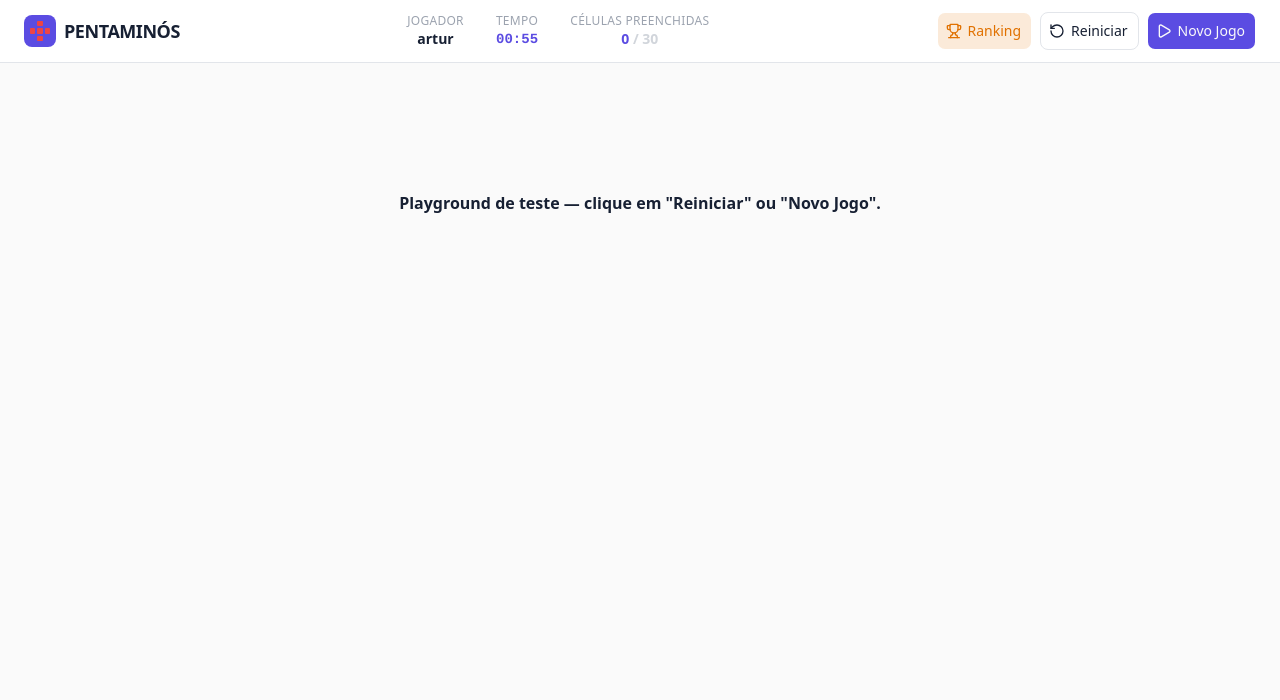
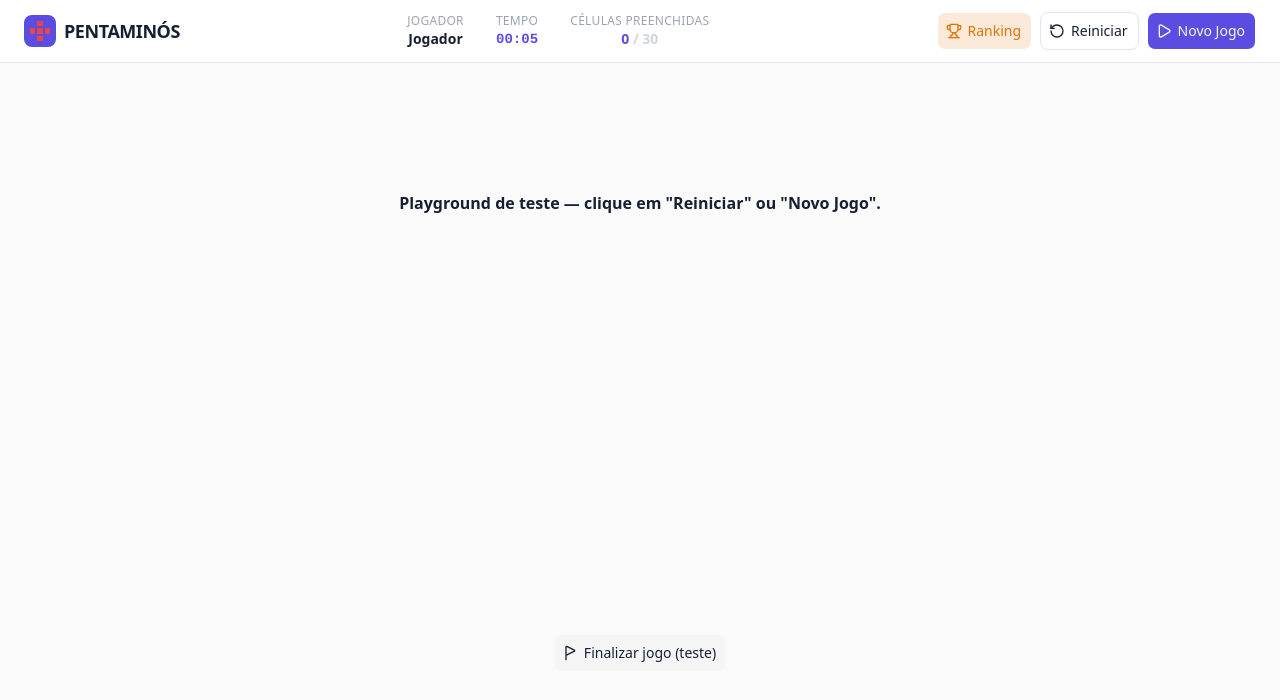
Before and after one commit to Myllenam/pentaminos, a Next.js app in the folder pentaminos/: page /jogar in a window 1280 px wide. Shown: the top 700 px of the page. Built offline with nearby package versions, Linux system fonts and the light colour scheme.

Commit message:
fix: ajusta tela e dados do ranking

```diff
--- a/pentaminos/app/jogar/page.tsx
+++ b/pentaminos/app/jogar/page.tsx
@@ -1,19 +1,66 @@
 "use client";
 
-import { useState } from "react";
+import { Suspense, useEffect, useState } from "react";
+import { useSearchParams } from "next/navigation";
+import { FlagTriangleRight } from "lucide-react";
 
 import { Alert } from "@/components/alert/alert";
 import { Header } from "@/components/header/header";
 import { Ranking } from "@/components/ranking/ranking";
+import { Button } from "@/components/ui/button";
+import { finishGame, formatElapsedTime } from "@/lib/ranking";
 
-export default function Page() {
+function GamePage() {
+  const searchParams = useSearchParams();
+  const playerName = searchParams.get("nome") || "Jogador";
+  const pieceCount = Number(searchParams.get("pecas")) || 6;
+  const totalCells = pieceCount * 5; // cada pentaminó ocupa 5 células
+
   const [restartOpen, setRestartOpen] = useState(false);
   const [newGameOpen, setNewGameOpen] = useState(false);
   const [rankingOpen, setRankingOpen] = useState(false);
 
+  const [elapsedSeconds, setElapsedSeconds] = useState(0);
+  const [isRunning, setIsRunning] = useState(true);
+
+  useEffect(() => {
+    if (!isRunning) return;
+
+    const interval = setInterval(() => {
+      setElapsedSeconds((current) => current + 1);
+    }, 1000);
+
+    return () => clearInterval(interval);
+  }, [isRunning]);
+
+  const handleRestart = () => {
+    setElapsedSeconds(0);
+    setIsRunning(true);
+    console.log("partida reiniciada");
+  };
+
+  /**
+   * TODO(time): substituir esse botão pela chamada de finishGame()
+   * no momento em que a lógica do tabuleiro detectar que todas as
+   * células foram preenchidas corretamente.
+   */
+  const handleFinishTest = () => {
+    setIsRunning(false);
+    finishGame({
+      player: playerName,
+      pieces: pieceCount,
+      elapsedSeconds,
+    });
+    setRankingOpen(true);
+  };
+
   return (
     <div className="flex flex-col flex-1 bg-zinc-50 font-sans">
       <Header
+        playerName={playerName}
+        time={formatElapsedTime(elapsedSeconds)}
+        filledCells={0}
+        totalCells={totalCells}
         onRestart={() => setRestartOpen(true)}
         onNewGame={() => setNewGameOpen(true)}
         onOpenRanking={() => setRankingOpen(true)}
@@ -23,6 +70,19 @@ export default function Page() {
         <p className="font-bold text-foreground">
           Playground de teste — clique em &quot;Reiniciar&quot; ou &quot;Novo Jogo&quot;.
         </p>
+
+        {/* Botão temporário só para validar o fluxo de vitória + ranking.
+            Remover quando a lógica real do tabuleiro estiver pronta. */}
+        <Button
+          type="button"
+          variant="secondary"
+          data-icon="inline-start"
+          className="w-auto"
+          onClick={handleFinishTest}
+        >
+          <FlagTriangleRight data-icon="inline-start" />
+          Finalizar jogo (teste)
+        </Button>
       </main>
 
       <Alert
@@ -32,7 +92,7 @@ export default function Page() {
         description="Tem certeza que deseja reiniciar a partida? Todo o progresso atual será perdido."
         confirmLabel="Reiniciar"
         variant="destructive-solid"
-        onConfirm={() => console.log("partida reiniciada")}
+        onConfirm={handleRestart}
       />
 
       <Alert
@@ -48,3 +108,11 @@ export default function Page() {
     </div>
   );
 }
+
+export default function Page() {
+  return (
+    <Suspense fallback={null}>
+      <GamePage />
+    </Suspense>
+  );
+}
--- a/pentaminos/lib/ranking.ts
+++ b/pentaminos/lib/ranking.ts
@@ -60,3 +60,44 @@ export function saveRankingEntry(entry: Omit<RankingEntry, "id">): RankingEntry[
 export function clearRanking(): void {
   window.localStorage.removeItem(STORAGE_KEY);
 }
+
+export function formatElapsedTime(totalSeconds: number): string {
+  const safeSeconds = Math.max(0, Math.floor(totalSeconds));
+  const minutes = String(Math.floor(safeSeconds / 60)).padStart(2, "0");
+  const seconds = String(safeSeconds % 60).padStart(2, "0");
+  return `${minutes}:${seconds}`;
+}
+
+export function formatToday(): string {
+  const now = new Date();
+  const day = String(now.getDate()).padStart(2, "0");
+  const month = String(now.getMonth() + 1).padStart(2, "0");
+  return `${day}/${month}`;
+}
+
+export interface FinishGameParams {
+  player: string;
+  pieces: number;
+  elapsedSeconds: number;
+  autoSolved?: boolean;
+}
+
+/**
+ * Ponto único de entrada para registrar uma vitória no ranking.
+ * Quem implementar a lógica do quebra-cabeça deve chamar isso
+ * assim que detectar a condição de vitória (board totalmente preenchido).
+ */
+export function finishGame({
+  player,
+  pieces,
+  elapsedSeconds,
+  autoSolved,
+}: FinishGameParams): RankingEntry[] {
+  return saveRankingEntry({
+    player: player.trim() || "Jogador",
+    time: formatElapsedTime(elapsedSeconds),
+    pieces,
+    date: formatToday(),
+    autoSolved,
+  });
+}
```
